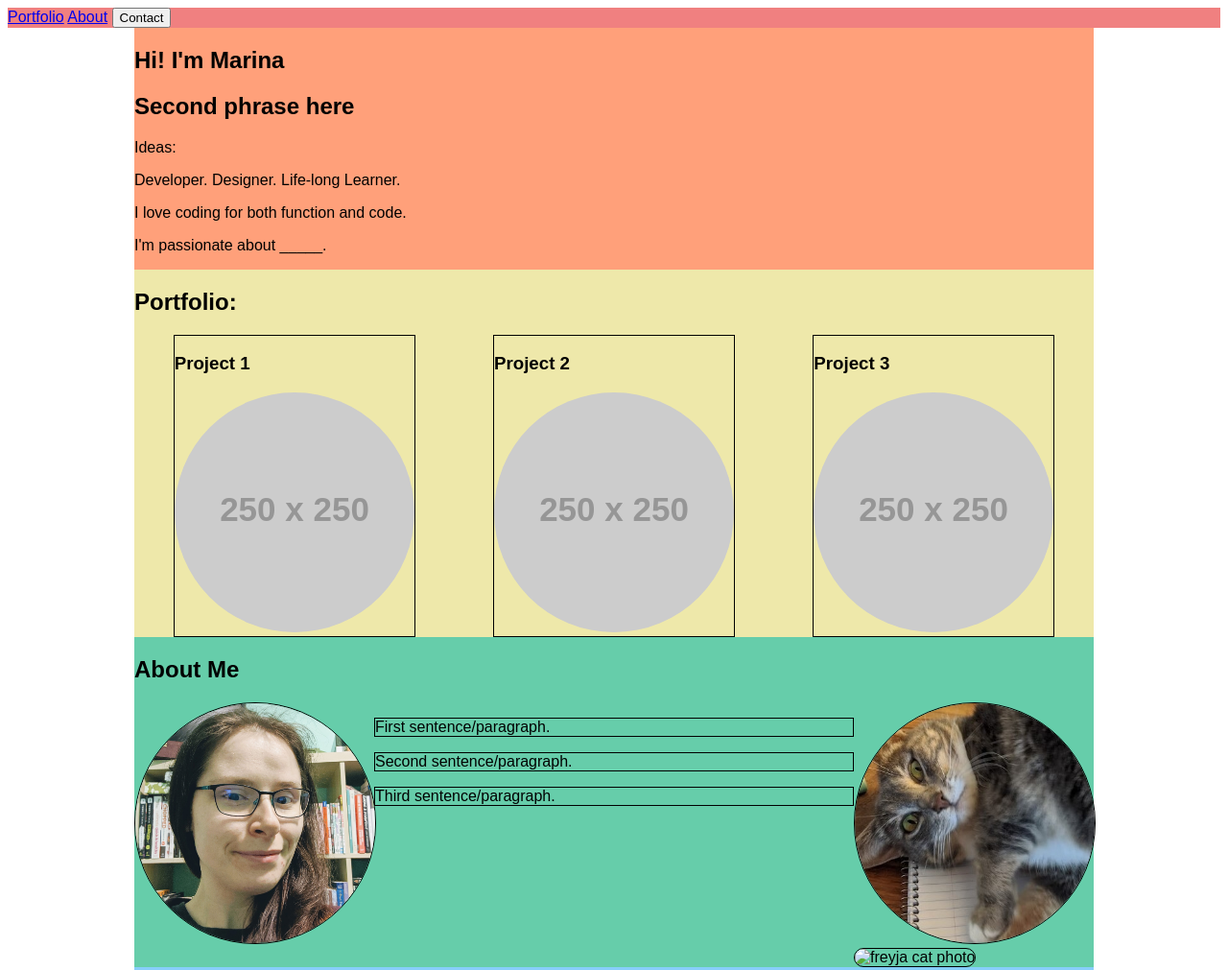
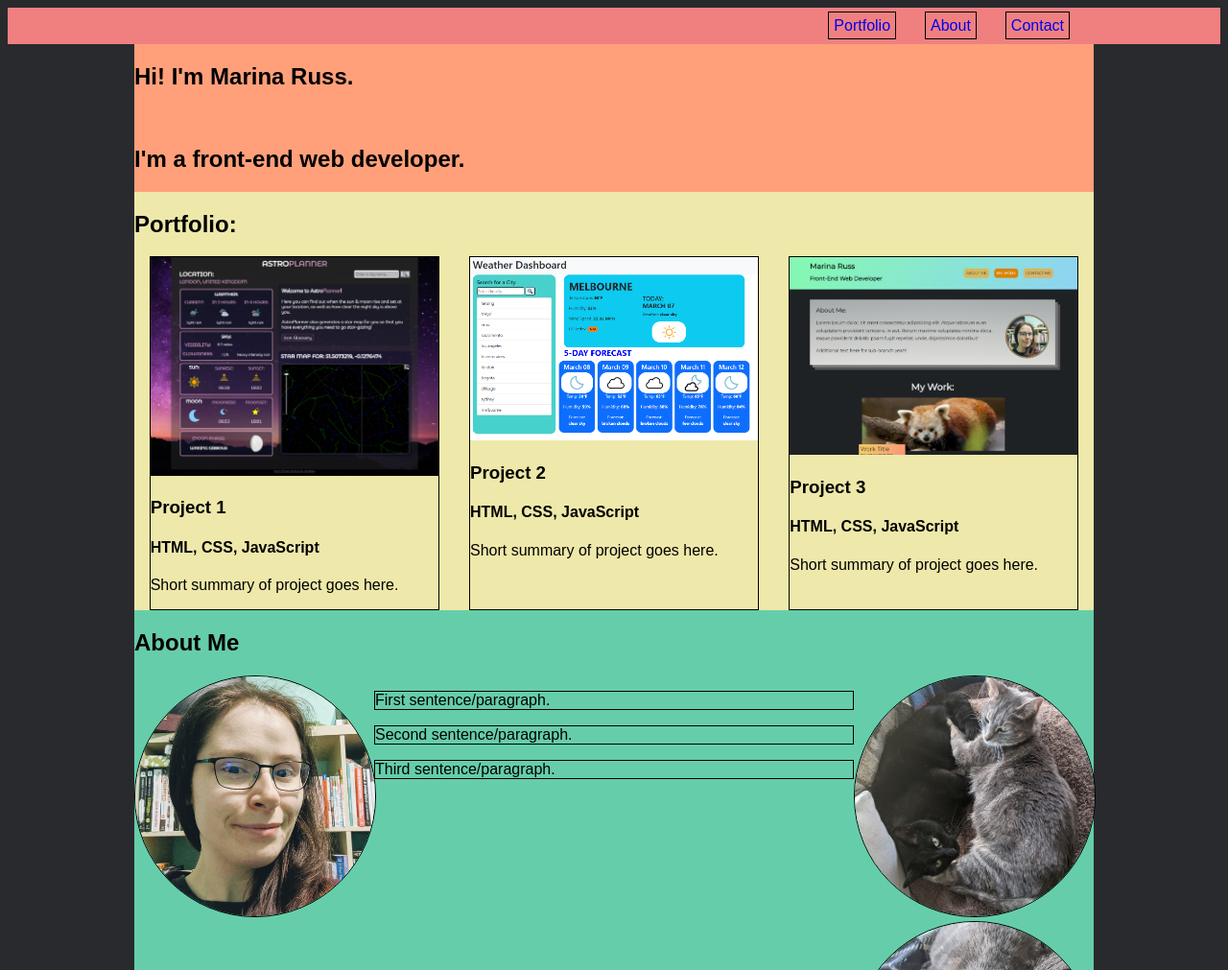
Before and after one commit to Marina-Russ/marina-russ.github.io, a plain HTML site: page index.html in a window 1280 px wide. Shown: the top 1011 px of the page at 96% size. Drawn offline with Linux system fonts and the light colour scheme; placeholder pictures from the web are drawn by us.

Commit message:
creates navbar buttons

```diff
--- a/css/main.css
+++ b/css/main.css
@@ -1,8 +1,4 @@
 /** ===== TEMPORARY ==== **/
-
-img {
-  border-radius: 200px;
-}
 
 nav {
   background-color: lightcoral;
@@ -28,6 +24,31 @@ footer {
 /******************************/
 body {
   font-family: Arial, Helvetica, sans-serif;
+  background-color: #292a2d;
+
+  /* ? color theme
+  #2992bf;
+  #4cbed9;
+  #292c17;
+  #f9f6ef;
+  #f0742a;
+
+  */
+}
+
+.clearfix::after {
+  content: "";
+  clear: both;
+  display: table;
+}
+li {
+  list-style: none;
+}
+
+a {
+  text-decoration: none;
+  padding: 5px;
+  border: 1px solid black;
 }
 
 /** ======= CSS GRID ======= **/
@@ -35,8 +56,14 @@ body {
 main {
   display: flex;
   flex-direction: column;
+  max-width: 1000px;
   margin: 0 auto;
+}
+
+#navbar,
+#footer-content {
   max-width: 1000px;
+  margin: 0 auto;
 }
 
 section {
@@ -45,7 +72,7 @@ section {
 
 .responsive-img {
   width: 100%;
-  max-widtH: 400px;
+  max-width: 500px;
   height: auto;
 }
 
@@ -69,6 +96,26 @@ section {
 /** ========== NAV ========= **/
 /******************************/
 
+#navbar {
+  overflow: hidden;
+  box-sizing: border-box;
+}
+
+#nav-list {
+  float: right;
+  margin: 0 auto;
+  padding: 0;
+}
+
+#navbar li {
+  float: right;
+
+  padding: 10px 15px;
+}
+
+#navbar li:first-of-type {
+  padding-right: 25px
+}
 
 
 /******************************/
@@ -85,7 +132,7 @@ section {
   display: block;
 }
 
-.project-card {
+.project-wrapper {
   border: 1px solid black;
   margin: 0 auto;
 }
@@ -96,6 +143,7 @@ section {
 /*makes all images in the section responsive*/
 #section-about img {
   width: 100%;
+  border-radius: 200px;
 }
 
 #content-about-photo,
@@ -115,8 +163,6 @@ section {
 #content-about-cat {
   width: 40%;
 }
-
-
 
 #about-pic {
   margin: 0 auto;
@@ -148,7 +194,13 @@ section {
 /** ==== MEDIA QUERIES ===== **/
 /******************************/
 
-@media screen and (min-width: 550px) {
+@media screen and (min-width: 600px) {
+
+  .responsive-img {
+    width: 100%;
+    max-width: 400px;
+    height: auto;
+  }
 
   #content-about {
   flex-flow: row wrap;
@@ -162,3 +214,11 @@ section {
   }
 
 }
+
+@media screen and (min-width: 900px) {
+  .responsive-img {
+    width: 100%;
+    max-width: 300px;
+    height: auto;
+  }
+}
--- a/index.html
+++ b/index.html
@@ -11,35 +11,52 @@
 <body>
 
   <nav>
-    <a href="#">Portfolio</a>
-    <a href="#">About</a>
-    <button>Contact</button>
+    <div id="navbar">
+      <ul id="nav-list" class="clearfix">
+        <li><a href="#section-contact" class="nav-link">Contact</a></li>
+        <li><a href="#section-about" class="nav-link">About</a></li>
+        <li><a href="#section-portfolio" class="nav-link">Portfolio</a></li>
+      </ul>
+    </div>
   </nav>
 
   <main>
     <section id="section-hero">
-      <h1>Hi! I'm Marina</h1>
-      <h2>Second phrase here</h2>
-      <p>Ideas:</p>
-      <p>Developer. Designer. Life-long Learner.</p>
-      <p>I love coding for both function and code.</p>
-      <p>I'm passionate about _____.</p>
+      <h1>Hi! I'm <span>Marina Russ</span>.</h1>
+      <br>
+      <h2>I'm a front-end web developer.</h2>
     </section>
 
     <section id="section-portfolio">
         <h2>Portfolio:</h2>
       <div id="content-portfolio">
-        <div id="project-1" class="project-card">
+
+        <div id="project-1" class="project-wrapper">
+
+          <img src="img/proj-astro.png" alt="" class="responsive-img">
+          <div class="project-card">
             <h3>Project 1</h3>
-          <img src="https://via.placeholder.com/250" alt="">
+            <h4 class="tech-stack">HTML, CSS, JavaScript</h4>
+            <p class="project-summary">Short summary of project goes here.</p>
           </div>
-        <div id="project-2" class="project-card">
+        </div>
+
+        <div id="project-2" class="project-wrapper">
+          <img src="img/proj-weather.png" alt="" class="responsive-img">
+          <div class="project-card">
             <h3>Project 2</h3>
-          <img src="https://via.placeholder.com/250" alt="">
+            <h4 class="tech-stack">HTML, CSS, JavaScript</h4>
+            <p class="project-summary">Short summary of project goes here.</p>
           </div>
-        <div id="project-3" class="project-card">
+        </div>
+
+        <div id="project-3" class="project-wrapper">
+          <img src="img/proj-portfolio.png" alt="" class="responsive-img">
+          <div class="project-card">
             <h3>Project 3</h3>
-          <img src="https://via.placeholder.com/250" alt="">
+            <h4 class="tech-stack">HTML, CSS, JavaScript</h4>
+            <p class="project-summary">Short summary of project goes here.</p>
+          </div>
         </div>
       </div>
     </section>
@@ -60,8 +77,8 @@
         </div>
 
         <div id="content-about-cat">
-          <img src="img/freyja1.jpg" alt="nyx cat photo" class="response-img">
-          <img src="img/nyx3.jpg" alt="freyja cat photo" class="response-img">
+          <img src="img/cats2.jpg" alt="freyja cat photo" class="response-img">
+          <img src="img/cats1.jpg" alt="nyx cat photo" class="response-img">
         </div>
 
       </div>
@@ -80,12 +97,15 @@
   </main>
 
   <footer>
+    <div id="footer-content">
       <!-- * social media icons here -->
       <h5>Social Media:</h5>
       <button>linkedin</button>
       <button>github</button>
       <button>twitter</button>
+    </div>
   </footer>
+
 
   <script src="js/script.js"></script>
 </body>
```
Lines whose indentation alone changed are shown as unchanged.
